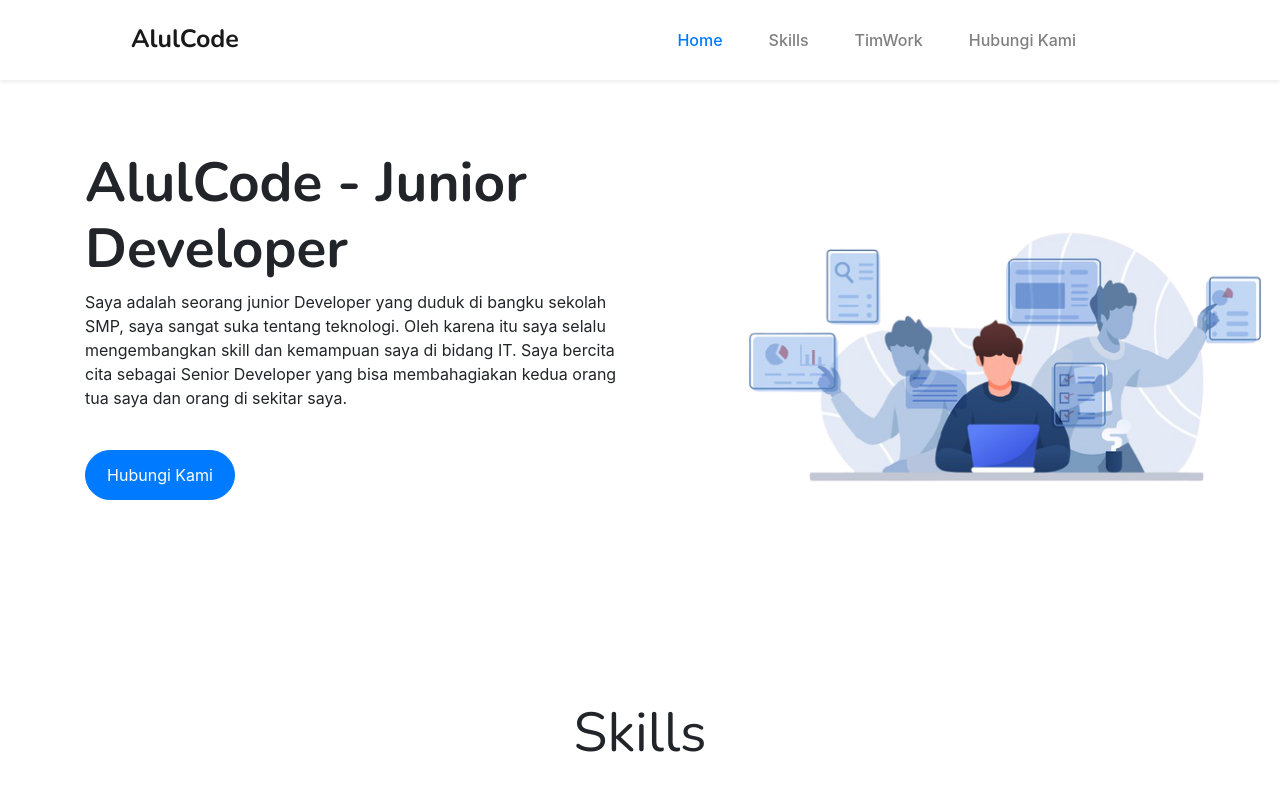
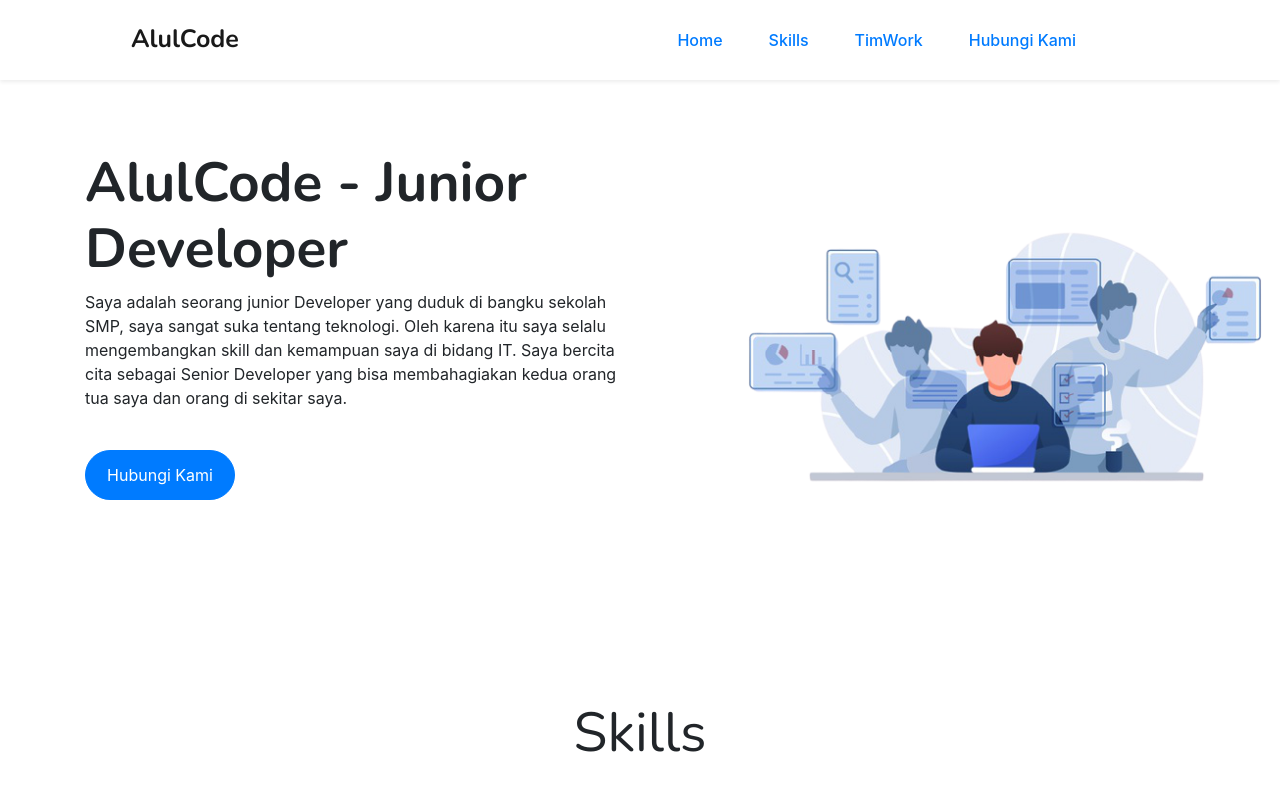
Before and after one commit to AlulCode45/alulcode45.github.io, a plain HTML site: page index.html in a window 1280 px wide. Shown: the top 800 px of the page. Drawn offline with nearby package versions, Linux system fonts and the light colour scheme.

Commit message:
Update index.html

```diff
--- a/index.html
+++ b/index.html
@@ -33,13 +33,13 @@
           <a class="nav-link text-primary" href="#">Home</a>
         </li>
         <li class="nav-item">
-          <a class="nav-link" href="#skiils">Skills</a>
+          <a class="nav-link text-primary" href="#skiils">Skills</a>
         </li>
         <li class="nav-item">
-          <a class="nav-link" href="#timwork">TimWork</a>
+          <a class="nav-link text-primary" href="#timwork">TimWork</a>
         </li>
         <li class="nav-item">
-          <a class="nav-link" href="#hub">Hubungi Kami</a>
+          <a class="nav-link text-primary" href="#hub">Hubungi Kami</a>
         </li>
       </ul>
     </div>
@@ -65,7 +65,7 @@
       </div>
     </div>
   </div>
-  <div class="container" data-aos="fade-up" data-aos-anchor-placement="center-bottom" id="skiils">
+  <div class="container" data-aos="fade-up" data-aos="fade-left" id="skiils">
     <h1 class="unggul text-center mb-5">Skills</h1>
     <div class="card-deck mb-5 text-center">
       <div class="card rounded">
@@ -78,7 +78,6 @@
             Laravel adalah kerangka kerja aplikasi web berbasis PHP yang sumber terbuka, menggunakan konsep
             Model-View-Controller.
           </p>
-
         </div>
       </div>
       <div class="card rounded">
```
